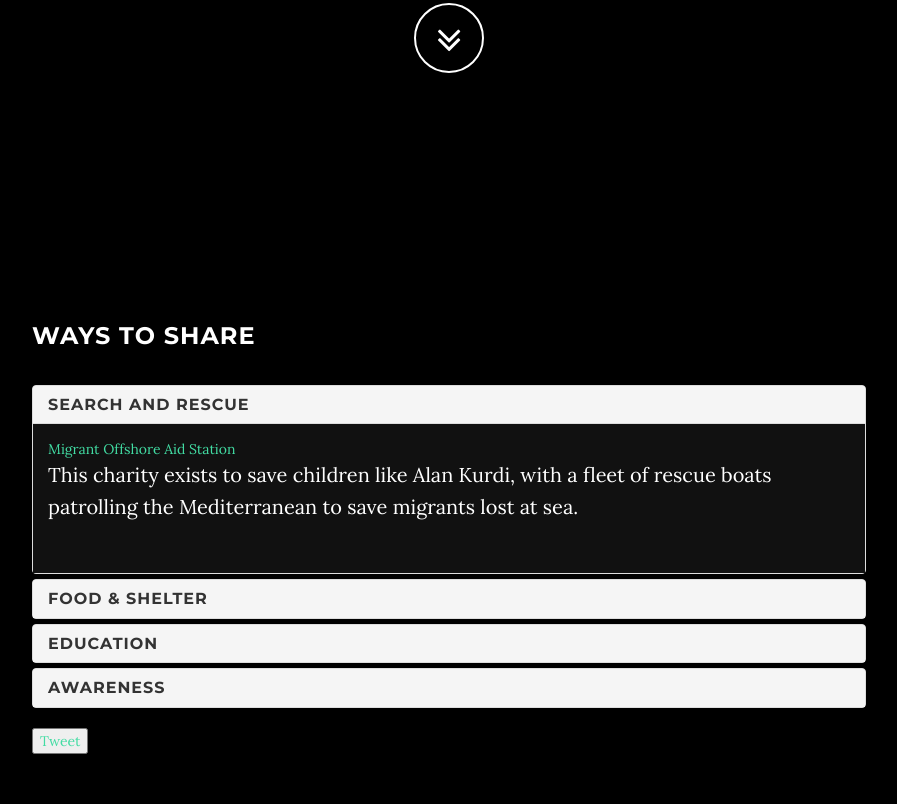
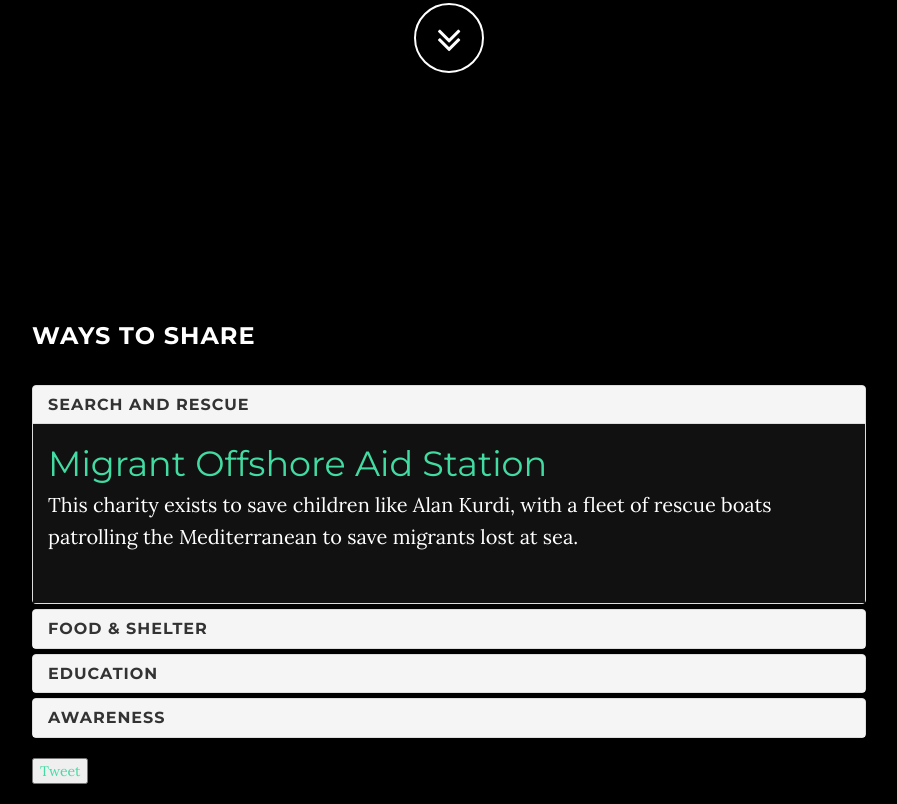
Before and after one commit to PaulAboutIt/forsyria, a website: page index.html in a window 1280 px wide. Shown: the part 2940-3744 px from the top of the page, without its empty margins (191-1088 px from the left). Before the commit the page ends 3714 px from the top, so only its background shows below. Drawn offline with nearby package versions, Linux system fonts and the light colour scheme; some packages are replaced by stand-ins of ours.

Commit message:
style panels

```diff
--- a/index.html
+++ b/index.html
@@ -48,6 +48,10 @@
         }
         .btn-group-vertical>.btn, .btn-group>.btn{
             font-size: 35px;
+        }
+        .panel-body a {
+            font-size: 35px;
+            font-family:'Montserrat';
         }
     </style>
 
```
